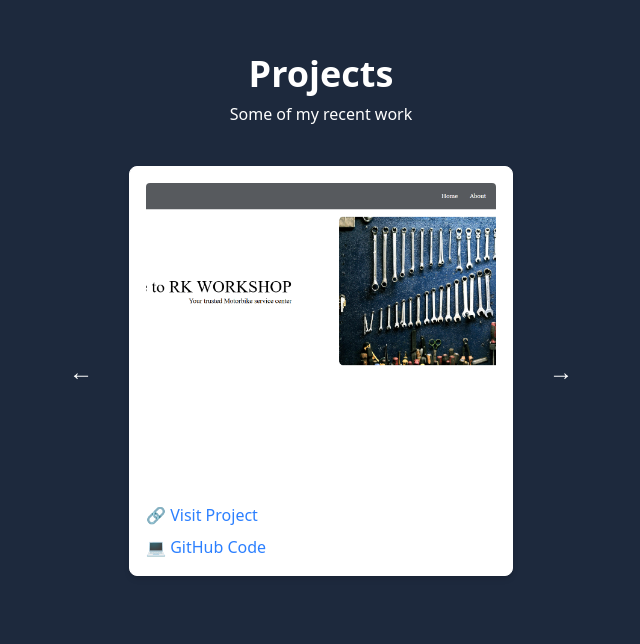
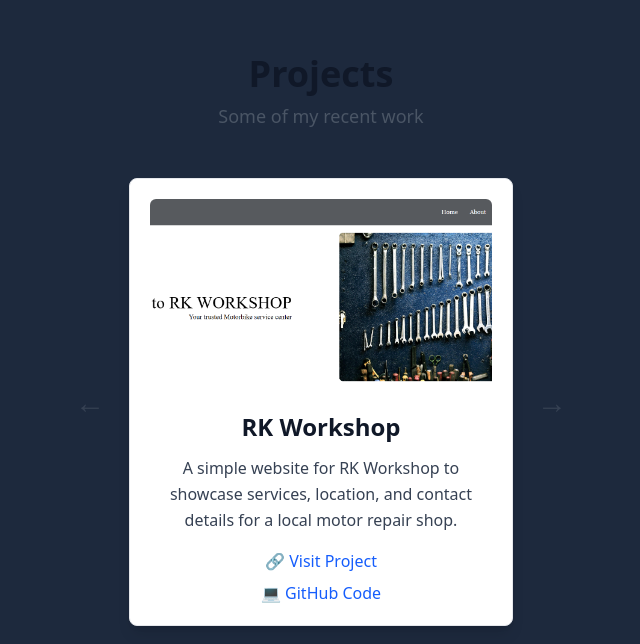
Before and after one commit to dipeshch98/Dipesh-portfolio, a React (Vite) app: page / in a window 1280 px wide. Shown: the part 2576-3220 px from the top of the page, without its empty margins (319-959 px from the left). Built offline with nearby package versions, Linux system fonts and the light colour scheme.

Commit message:
updated the code

```diff
--- a/src/card/ProjectCard.jsx
+++ b/src/card/ProjectCard.jsx
@@ -1,22 +1,28 @@
-import React from 'react';
+import React from "react";
 
 const ProjectCard = ({ image, title, description, link, github }) => {
   return (
-    <div className="w-80 md:w-96 border rounded-lg shadow-md p-4 text-left bg-white dark:bg-gray-800">
+    <div className="w-80 md:w-96 bg-white dark:bg-gray-900 border border-gray-200 dark:border-gray-700 rounded-lg shadow-lg p-5 flex flex-col">
       <img
         src={image}
         alt={title}
-        className="w-full h-48 object-cover rounded"
+        className="w-full h-48 object-cover rounded-md"
+        loading="lazy"
       />
-      <h3 className="text-xl font-semibold mt-4">{title}</h3>
-      <p className="text-sm mt-2">{description}</p>
-      <div className="flex flex-col">
+      <h3 className="text-2xl font-semibold mt-5 text-gray-900 dark:text-gray-100">
+        {title}
+      </h3>
+      <p className="mt-3 text-gray-700 dark:text-gray-300 text-base leading-relaxed">
+        {description}
+      </p>
+      <div className="mt-auto pt-4 flex flex-col gap-2">
         {link && link.trim() !== "" && (
           <a
             href={link}
             target="_blank"
             rel="noopener noreferrer"
-            className="inline-block mt-4 text-blue-500 hover:underline"
+            aria-label={`Visit project: ${title}`}
+            className="text-blue-600 dark:text-blue-400 hover:underline font-medium transition-colors duration-200"
           >
             🔗 Visit Project
           </a>
@@ -26,7 +32,8 @@ const ProjectCard = ({ image, title, description, link, github }) => {
             href={github}
             target="_blank"
             rel="noopener noreferrer"
-            className="inline-block mt-2 text-blue-500 hover:underline"
+            aria-label={`View GitHub repository of ${title}`}
+            className="text-blue-600 dark:text-blue-400 hover:underline font-medium transition-colors duration-200"
           >
             💻 GitHub Code
           </a>
--- a/src/components/Projects.jsx
+++ b/src/components/Projects.jsx
@@ -1,28 +1,31 @@
-import React, { useState } from 'react';
-import ProjectCard from '../card/ProjectCard';
-import rkworkshopImg from '../images/rkworkshop.png';
-import portfolioImg from '../images/portfolio.jpg';
-import randomBlinkingImg from '../images/randomBlinking.png';
+import React, { useState } from "react";
+import ProjectCard from "../card/ProjectCard";
+import rkworkshopImg from "../images/rkworkshop.png";
+import portfolioImg from "../images/portfolio.jpg";
+import randomBlinkingImg from "../images/randomBlinking.png";
 
 const projectData = [
   {
     image: rkworkshopImg,
     title: "RK Workshop",
-    description: "A simple website for RK Workshop to showcase services, location, and contact details for a local motor repair shop.",
+    description:
+      "A simple website for RK Workshop to showcase services, location, and contact details for a local motor repair shop.",
     link: "https://rk-workshop.netlify.app/",
     github: "https://github.com/dipeshch98/RK-WORKSHOP",
   },
   {
     image: portfolioImg,
     title: "My Portfolio Website",
-    description: "A personal portfolio showcasing my projects, skills, and contact information in clean, responsive design.",
-    link: "",
+    description:
+      "A personal portfolio showcasing my projects, skills, and contact information in clean, responsive design.",
+    link: "https://chaudharydipesh.netlify.app/",
     github: "https://github.com/dipeshch98/Dipesh-portfolio",
   },
   {
     image: randomBlinkingImg,
     title: "Random Blinking Grid",
-    description: "Boxes randomly blink blue on the screen, showcasing animation with timing and randomness.",
+    description:
+      "Boxes randomly blink blue on the screen, showcasing animation with timing and randomness.",
     link: "https://random-blinking-grid.netlify.app/",
     github: "https://github.com/dipeshch98/Task4",
   },
@@ -40,16 +43,37 @@ const Projects = () => {
   };
 
   return (
-    <div className="w-full py-20 font-sans text-center" id="projects">
-      <h2 className="text-3xl md:text-4xl font-semibold">Projects</h2>
-      <p className="text-sm md:text-base pt-2">Some of my recent work</p>
+    <section
+      id="projects"
+      className="w-full max-w-7xl mx-auto py-20 px-4 sm:px-6 lg:px-8 font-sans text-center"
+    >
+      <h2 className="text-4xl font-extrabold text-gray-900 dark:text-gray-100">
+        Projects
+      </h2>
+      <p className="mt-2 text-lg text-gray-600 dark:text-gray-300">
+        Some of my recent work
+      </p>
 
-      <div className="flex justify-center items-center py-10 gap-5">
-        <button onClick={handlePrev} className="text-2xl px-4">&#8592;</button>
+      <div className="flex justify-center items-center mt-12 gap-6">
+        <button
+          onClick={handlePrev}
+          aria-label="Previous project"
+          className="text-3xl text-gray-700 dark:text-gray-300 hover:text-blue-600 dark:hover:text-blue-400 transition-colors duration-300"
+        >
+          &#8592;
+        </button>
+
         <ProjectCard {...projectData[current]} />
-        <button onClick={handleNext} className="text-2xl px-4">&#8594;</button>
+
+        <button
+          onClick={handleNext}
+          aria-label="Next project"
+          className="text-3xl text-gray-700 dark:text-gray-300 hover:text-blue-600 dark:hover:text-blue-400 transition-colors duration-300"
+        >
+          &#8594;
+        </button>
       </div>
-    </div>
+    </section>
   );
 };
 
```
